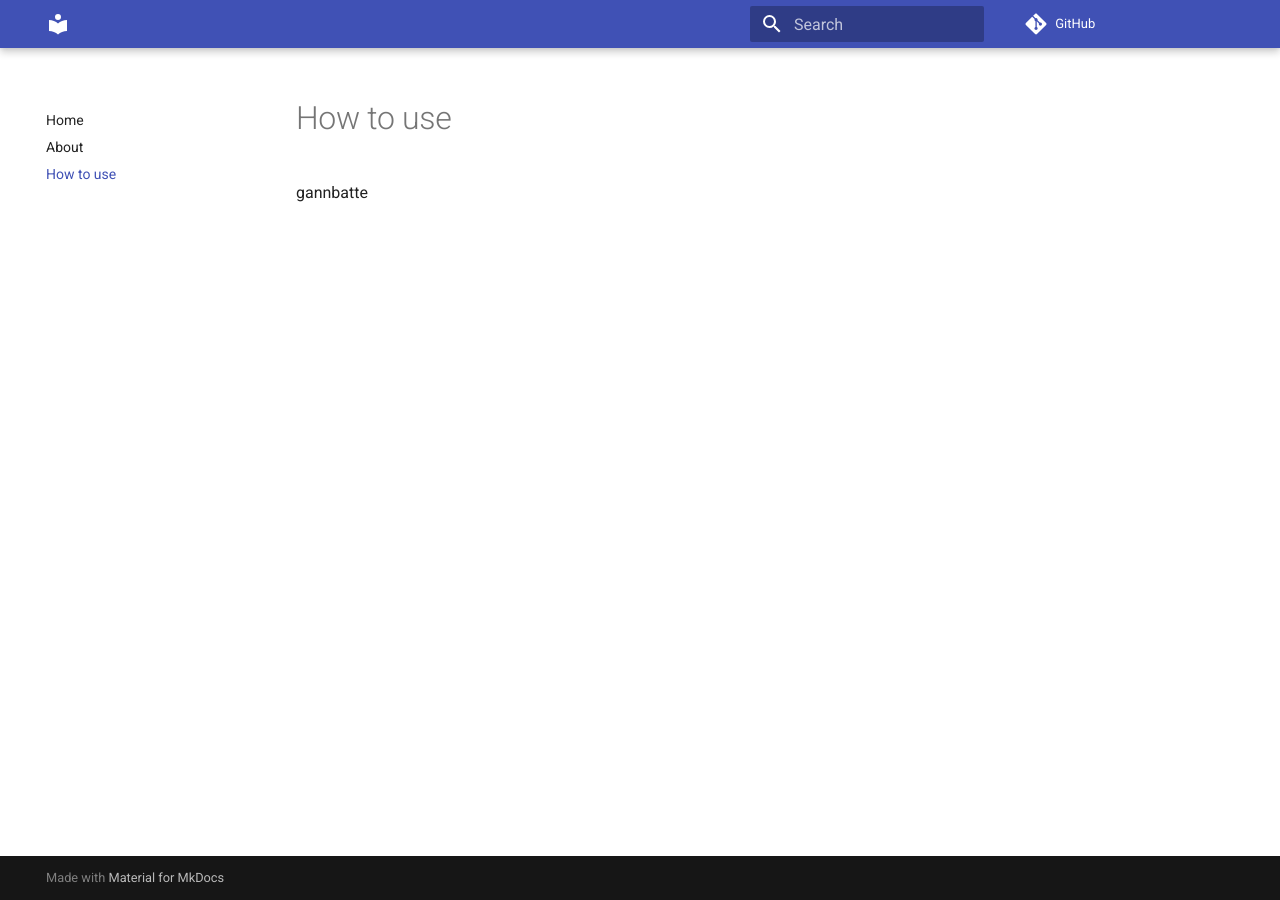
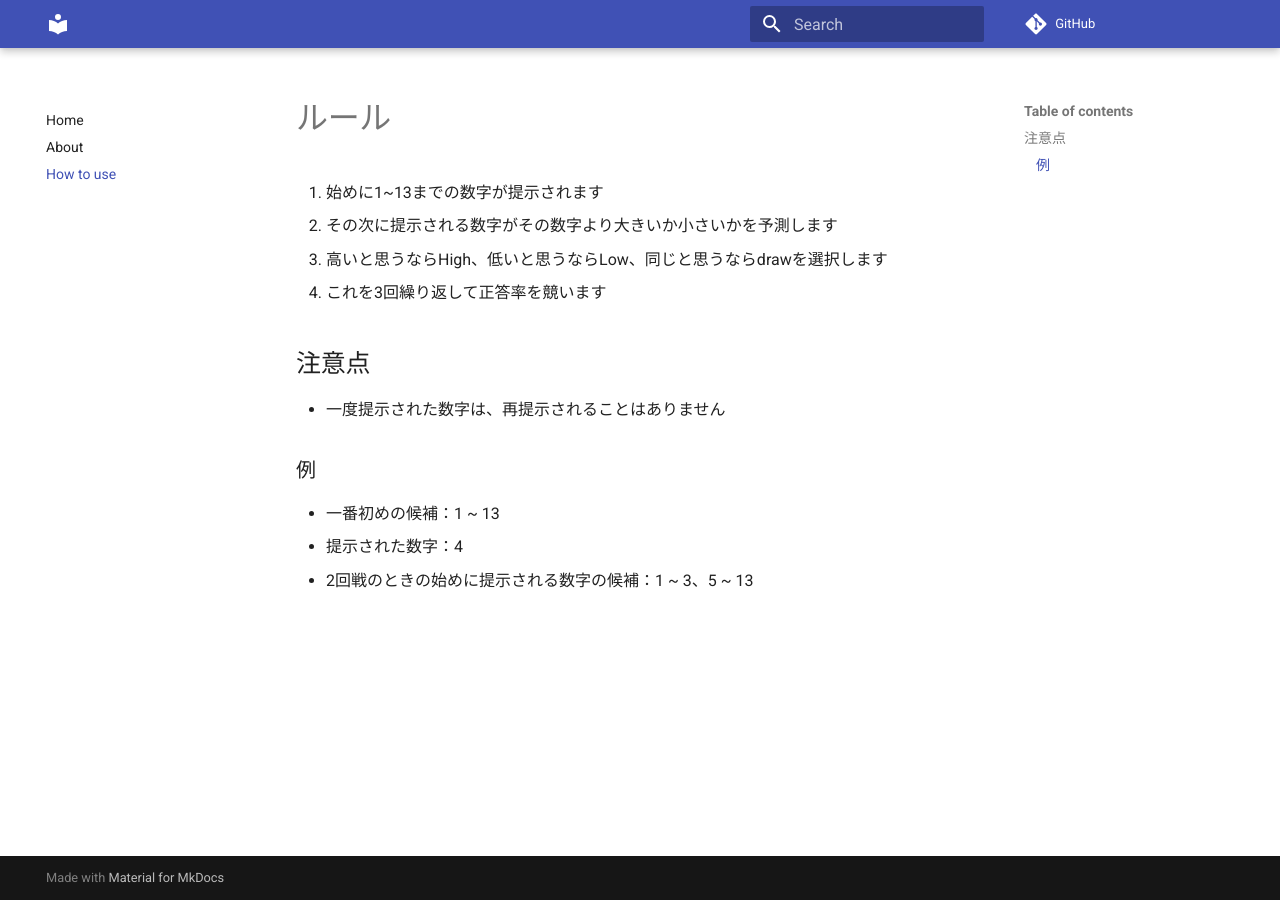
Before and after one commit to rikuo00o/streamlit-practice, an MkDocs documentation site: the page built from docs/How_to_use/High_and_low.md, in a window 1280 px wide. Built offline with MkDocs 1.6.1 and Material for MkDocs 9.7.7, drawn with Linux system fonts in a browser that asks for light colours; comment, search, counter and statistics services are not loaded; the version menu is left out.

Commit message:
20250929_docs更新

```diff
--- a/docs/How_to_use/High_and_low.md
+++ b/docs/How_to_use/High_and_low.md
@@ -1 +1,12 @@
-gannbatte
+# ルール
+1. 始めに1~13までの数字が提示されます
+2. その次に提示される数字がその数字より大きいか小さいかを予測します
+3. 高いと思うならHigh、低いと思うならLow、同じと思うならdrawを選択します
+4. これを3回繰り返して正答率を競います
+
+## 注意点
+- 一度提示された数字は、再提示されることはありません
+### 例
+- 一番初めの候補：1 ~ 13
+- 提示された数字：4
+- 2回戦のときの始めに提示される数字の候補：1 ~ 3、5 ~ 13
```
Also changed, not shown: README.md (+10 -6 lines), docs/adout.md (+1 -1 lines), docs/index.md (+1 -1 lines).
